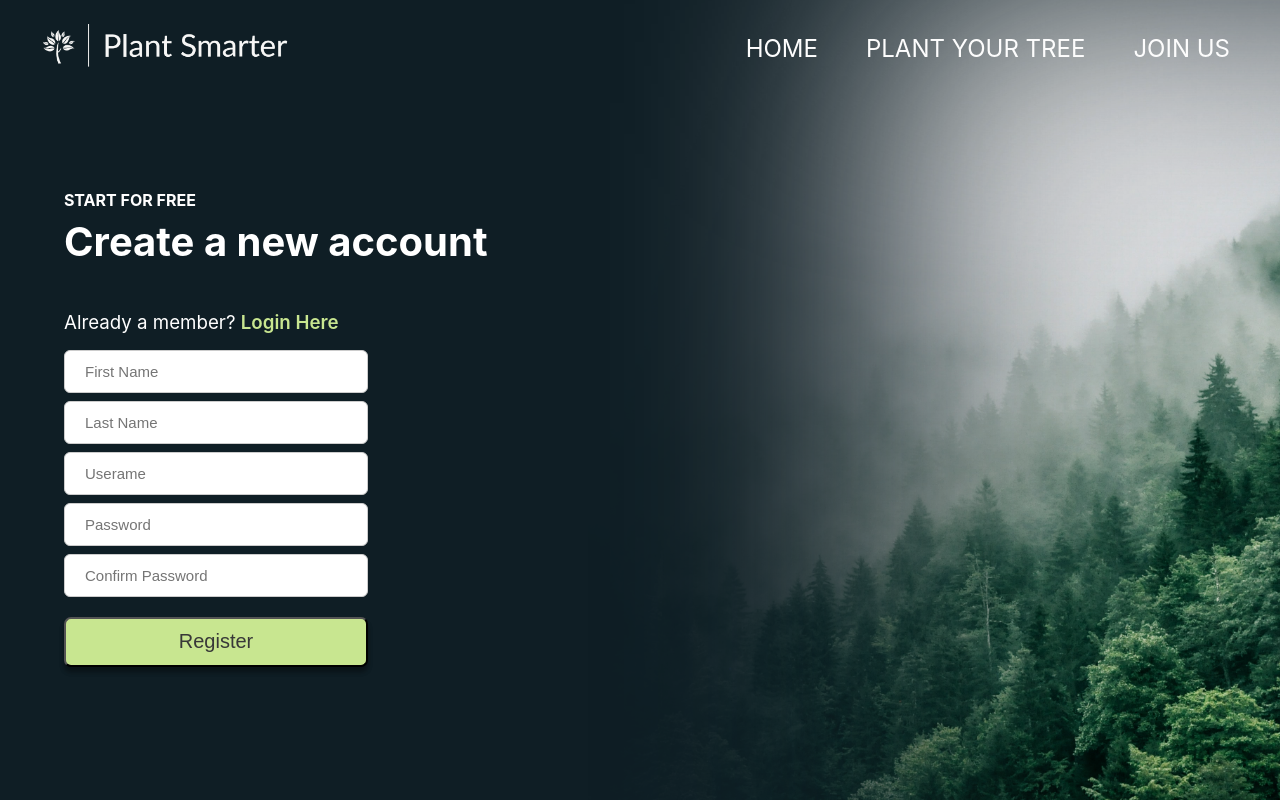
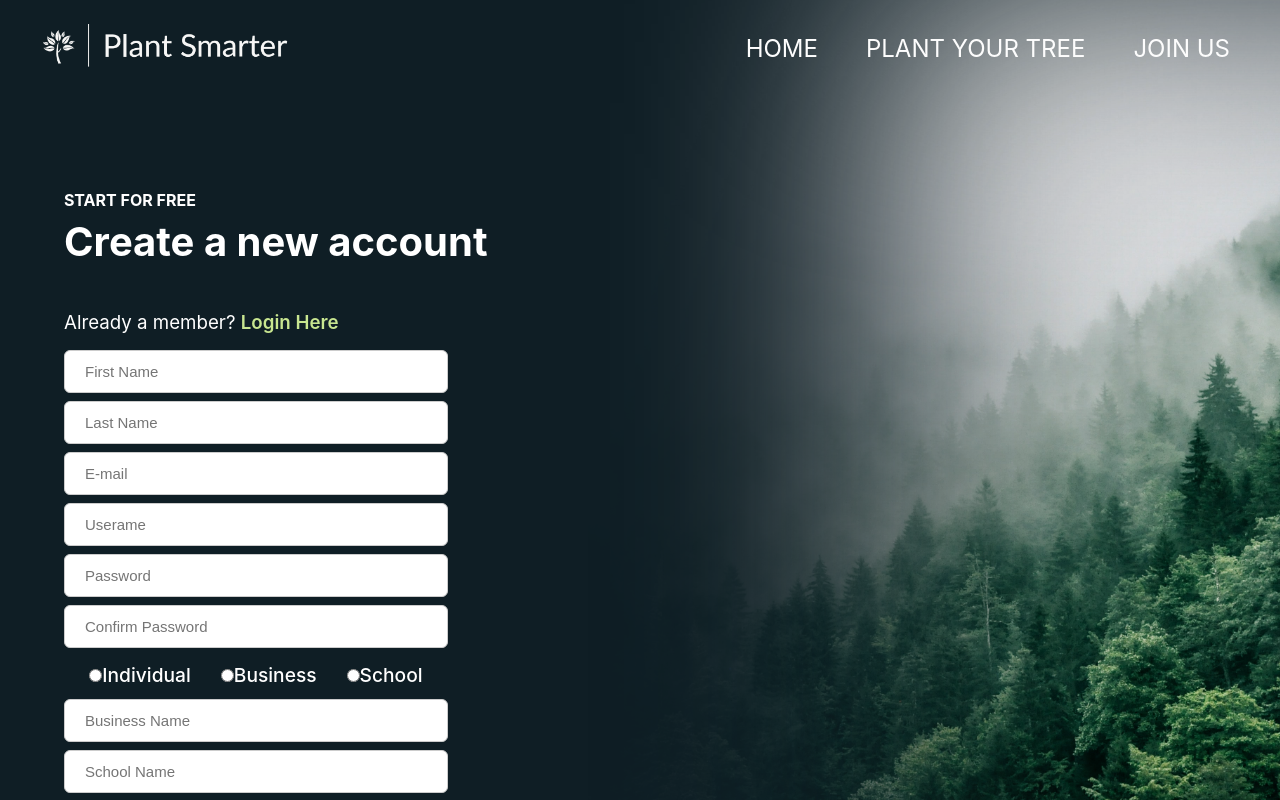
Before and after one commit to HristijanBoshkovski/plant-smarter-ui, a React (Create React App) app: page /register in a window 1280 px wide. Shown: the top 800 px of the page. Built offline with nearby package versions, Linux system fonts and the light colour scheme.

Commit message:
Changes in Register

```diff
--- a/src/JoinUs/Joinus.css
+++ b/src/JoinUs/Joinus.css
@@ -21,7 +21,6 @@
 }
 
 .heading-joinus a{
-    color: #185470;
     text-decoration: none;
 }
 
--- a/src/JoinUs/Joinus.js
+++ b/src/JoinUs/Joinus.js
@@ -18,7 +18,7 @@ function Joinus() {
             </div>
             <div className="heading-joinus">
                 <h1>TO REGISTER AND JOIN OUR TEAM CLICK BELOW ON ONE OF THE CATEGORIES AND START PLANTING TREES</h1>
-                <h3>You already have an account? <a href="#0">Sign in now!</a></h3>
+                <h3>You already have an account? <a href="#0">Login now!</a></h3>
             </div>
             <div className="cards">
                 <Card picture={BusinessMan} value="Business" altText="business-man-card" linkRef="#business-par"/>
--- a/src/Register-LogIn/Form.js
+++ b/src/Register-LogIn/Form.js
@@ -3,33 +3,63 @@ import { useState } from "react";
 import { Button } from "../components/Common/Forms/Button";
 
 import Input from "../components/Common/Forms/Input"
+import Radio from "../components/Common/Forms/Radio";
 
+import "../components/Common/Radio.css"
 
 const Form = props =>{
-    const [user, setUser] = useState({ username: "", password: "", name: "", surename: "",  selected: [] })
+    const [user, setUser] = useState({ username: "", password: "", confirmPassword: "", name: "", email: "", surname: "", businessname: "", schoolname: "", selected: [] })
+    const userType = [
+        {
+            id: 1,
+            label: 'Individual',
+            value: 'individual'
+        },
+        {
+            id: 2,
+            label: 'Business',
+            value: 'business'
+        },
+        {
+            id: 3,
+            label: 'School',
+            value: 'school'
+        }
+    ];
+    console.log('Userrr', user)
     return(
         <div className="form-container">
             <Input
                 placeholder = "First Name"
                 name="name"
                 type="text"
+                value={user.name}
+                styleClass="form-style"
                 onChange={e => setUser({ ...user, [e.target.name]: e.target.value })}
             />
             <Input
                 placeholder = "Last Name"
-                name="surename"
+                name="surname"
                 type="text"
-                value={user.surename}
+                value={user.surname}
                 styleClass="form-style"
-                onChange={e => setUser({ ...user, [e.target.surename]: e.target.value })}
+                onChange={e => setUser({ ...user, [e.target.name]: e.target.value })}
             />
+            <Input
+                placeholder = "E-mail"
+                name="email"
+                type="email"
+                value={user.email}
+                styleClass="form-style"
+                onChange={e => setUser({ ...user, [e.target.name]: e.target.value })}
+             />
             <Input
                 placeholder = "Userame"
                 name="username"
                 type="text"
                 value={user.username}
                 styleClass="form-style"
-                onChange={e => setUser({ ...user, [e.target.username]: e.target.value })}
+                onChange={e => setUser({ ...user, [e.target.name]: e.target.value })}
             />
             <Input
                 placeholder = "Password"
@@ -37,18 +67,37 @@ const Form = props =>{
                 type="text"
                 value={user.password}
                 styleClass="form-style"
-                onChange={e => setUser({ ...user, [e.target.password]: e.target.value })}
+                onChange={e => setUser({ ...user, [e.target.name]: e.target.value })}
             />
             <Input
                 placeholder = "Confirm Password"
-                name="password"
+                name="confirmPassword"
                 type="text"
-                value={user.password}
+                value={user.confirmPassword}
                 styleClass="form-style"
-                onChange={e => setUser({ ...user, [e.target.password]: e.target.value })}
+                onChange={e => setUser({ ...user, [e.target.name]: e.target.value })}
             />
+            <div className="radio-button">
+                <Radio radioButtons={userType} name="radio-btn"/>
+            </div>
+            <Input
+                placeholder = "Business Name"
+                name="businessname"
+                type="text"
+                value={user.businessname}
+                styleClass="form-style"
+                onChange={e => setUser({ ...user, [e.target.name]: e.target.value })}
+            />
+            <Input
+                placeholder = "School Name"
+                name="schoolname"
+                type="text"
+                value={user.schoolname}
+                styleClass="form-style"
+                onChange={e => setUser({ ...user, [e.target.name]: e.target.value })}
+            />
+            <Button value="Register" type="Submit" styleClass="btns btns-submit"/>
 
-            <Button value="Register" type="Submit" styleClass="btns btns-submit"/>
         </div>
     )
 }
--- a/src/Register-LogIn/Reg-login.css
+++ b/src/Register-LogIn/Reg-login.css
@@ -31,4 +31,5 @@
 .reg-form {
     margin-top: 1%;
     margin-left: 5%;
+    width: 30%;
 }
--- a/src/Register-LogIn/Register.js
+++ b/src/Register-LogIn/Register.js
@@ -1,4 +1,5 @@
 import React from "react";
+import Radio from "../components/Common/Forms/Radio";
 
 import Nav from "../Router/Nav"
 import Form from "./Form";
@@ -9,6 +10,8 @@ export const Register=({
     value,
     linkValue
 }) => {
+
+
     return(
         <div className="register-container">
             <div className="navbar-reg"><Nav/></div>
@@ -20,6 +23,7 @@ export const Register=({
             <div className="reg-form">
                 <Form/>
             </div>
+
         </div>
     )
 };
--- a/src/components/Common/Forms/Button.css
+++ b/src/components/Common/Forms/Button.css
@@ -36,9 +36,10 @@
 .btns-submit{
     font-size: 20px;
     height: 50px;
-    width: 25%;
+    width: 100%;
     background-color: #C8E690;
-    font-weight: 400;
+    font-weight: 550;
     color: #383838;
-    margin-top: 1%;
+    margin-top: 2%;
+    border: none;
 }
--- a/src/components/Common/Forms/Input.css
+++ b/src/components/Common/Forms/Input.css
@@ -1,5 +1,5 @@
-.form-component input{
-    width: 25%;
+.form-component .input{
+    width: 100%;
     padding: 12px 20px;
     display: inline-block;
     border: 1px solid #ccc;
@@ -13,7 +13,7 @@
     padding: 20px;
 }
 
-.form-component input:focus{
+.form-component .input:focus{
     outline-color: #C8E690;
     box-shadow:0 0 10px #C8E690;
 }
--- a/src/components/Common/Forms/Input.js
+++ b/src/components/Common/Forms/Input.js
@@ -1,9 +1,10 @@
 import "./Input.css"
 
 const Input = props => (
-    <div className="form-component input">
+    <div className="form-component">
         {props.label === undefined ? null : <label>{props.label}</label>}
         <input
+            className="input"
             placeholder={props.placeholder || ""}
             name={props.name}
             type={props.type}
--- /dev/null
+++ b/src/components/Common/Forms/Radio.js
@@ -0,0 +1,25 @@
+import "../Radio.css"
+
+const Radio = props => {
+    const radioButtons = props.radioButtons.map(el => (
+        <div className="radio-button-wrapper" key={el.id}>
+            <input
+                className="radio-btn"
+                name={props.name}
+                type="radio"
+                value={el.value}
+                onChange={e => props.onChange(e)}
+            />
+            <label htmlFor={props.name}>{el.label}</label>
+        </div>
+    ))
+
+    return (
+        <div className="form-component radio">
+            {props.label === undefined ? null : <label>{props.label}</label>}
+            {radioButtons}
+        </div>
+    )
+}
+
+export default Radio
--- /dev/null
+++ b/src/components/Common/Radio.css
@@ -0,0 +1,20 @@
+.radio-button-wrapper {
+    color: white;
+    font-weight: 550;
+    margin: 2% 0 3% 0;
+    font-size: 1.2em;
+}
+
+.radio-button-wrapper:not(:first-child){
+    margin-left: 30px;
+}
+
+.radio-button-wrapper .radio-btn:focus{
+    outline: none;
+}
+
+.form-component.radio {
+    display: flex;
+    flex-direction: row;
+    justify-content: center;
+}
```
